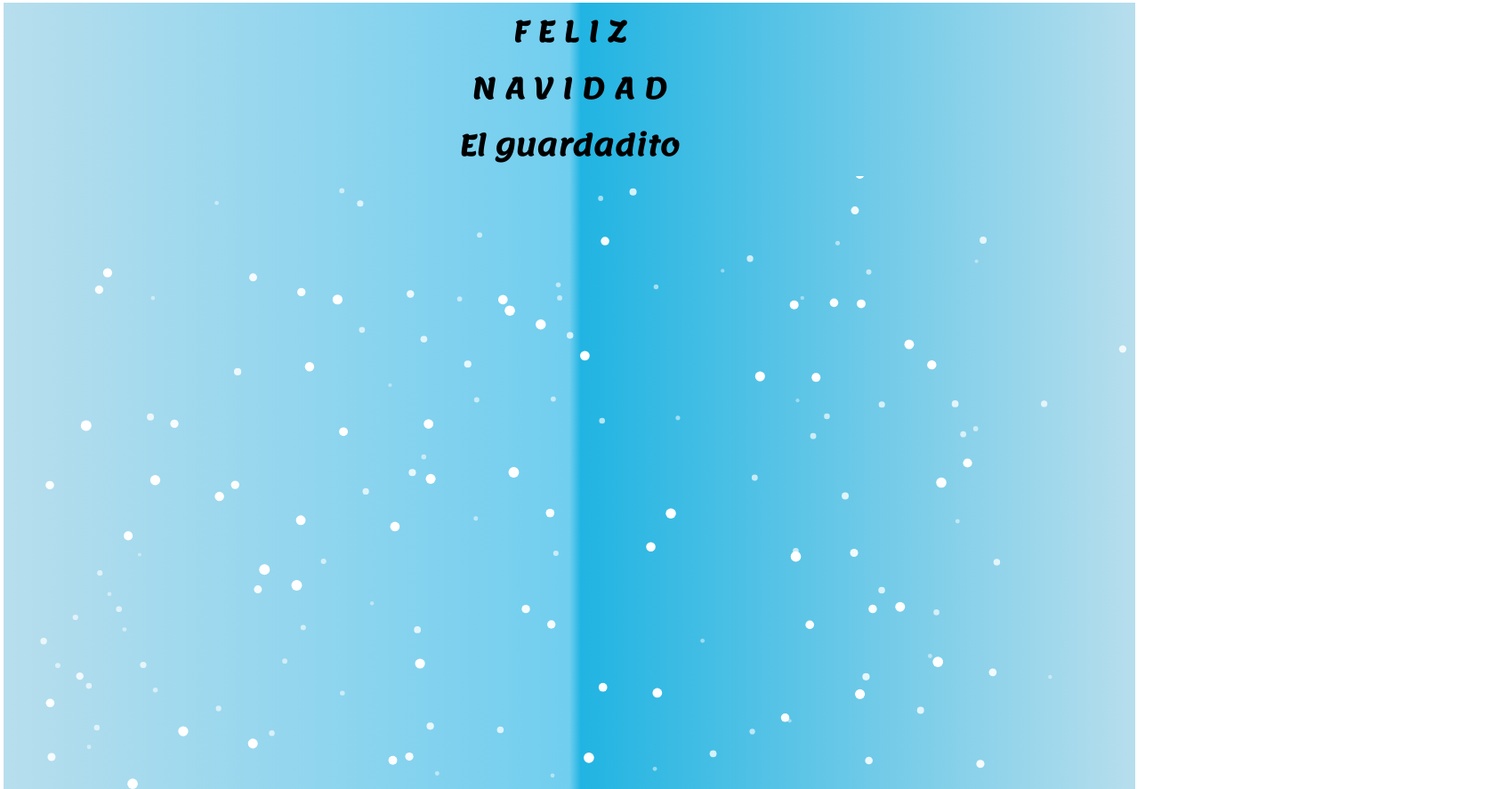
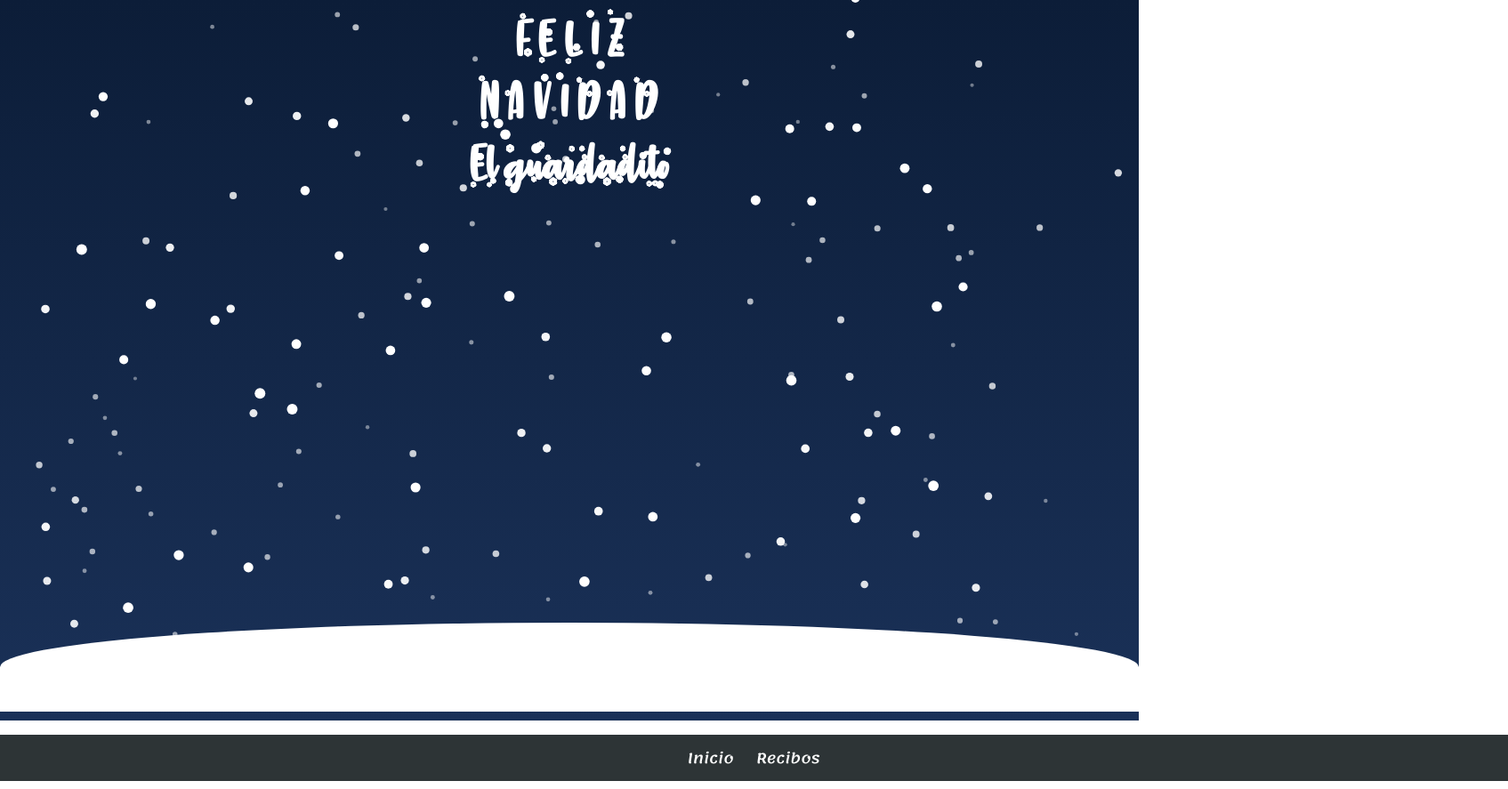
Before and after one commit to fernanAsG/ElGuardadito, a plain HTML site: page index.html in a window 1280 px wide. Shown: the top 887 px of the page at 89% size, 1695 px wide, since content can reach past the window. Drawn offline with Linux system fonts and the light colour scheme.

Commit message:
Update estilo.css
asdadad

```diff
--- a/css/estilo.css
+++ b/css/estilo.css
@@ -1,6 +1,35 @@
+@font-face{
+    font-family: 'navidad';
+    font-style: normal;
+    font-weight: 400;
+    src: local("The Perfect Christmas"),
+    local("navidad"),
+    url(../font/navidad.ttf) format('truetype');
+}
+
 *{
     padding: 0px;
-    margin: 1px;
+    margin: 0px;
+}
+
+h1{
+    font-family: 'navidad';
+    text-align: center;
+    width: 100%;
+    color: #fff;
+    font-size: 4em;
+    position: absolute;
+    padding-top: 10px;
+}
+
+.piso{
+    position: absolute;
+    bottom: 0;
+    background: #fff;
+    width: 100%;
+    height: 100px;
+    border-top-right-radius: 70%;
+    border-top-left-radius: 70%;
 }
 
 .contedor{
@@ -23,15 +52,7 @@
 }
 
 .Elemento1{
-    background: rgba(183,222,237,1);
-    background: -moz-linear-gradient(left, rgba(183,222,237,1) 0%, rgba(113,206,239,1) 50%, rgba(33,180,226,1) 51%, rgba(183,222,237,1) 100%);
-    background: -webkit-gradient(left top, right top, color-stop(0%, rgba(183,222,237,1)), color-stop(50%, rgba(113,206,239,1)), color-stop(51%, rgba(33,180,226,1)), color-stop(100%, rgba(183,222,237,1)));
-    background: -webkit-linear-gradient(left, rgba(183,222,237,1) 0%, rgba(113,206,239,1) 50%, rgba(33,180,226,1) 51%, rgba(183,222,237,1) 100%);
-    background: -o-linear-gradient(left, rgba(183,222,237,1) 0%, rgba(113,206,239,1) 50%, rgba(33,180,226,1) 51%, rgba(183,222,237,1) 100%);
-    background: -ms-linear-gradient(left, rgba(183,222,237,1) 0%, rgba(113,206,239,1) 50%, rgba(33,180,226,1) 51%, rgba(183,222,237,1) 100%);
-    background: linear-gradient(to right, rgba(183,222,237,1) 0%, rgba(113,206,239,1) 50%, rgba(33,180,226,1) 51%, rgba(183,222,237,1) 100%);
-    filter: progid:DXImageTransform.Microsoft.gradient( startColorstr='#b7deed', endColorstr='#b7deed', GradientType=1 );
-    grid-area: E1;
+    background: linear-gradient(#0c1d38,#1a3158);
 }
 
 .nav{
```
